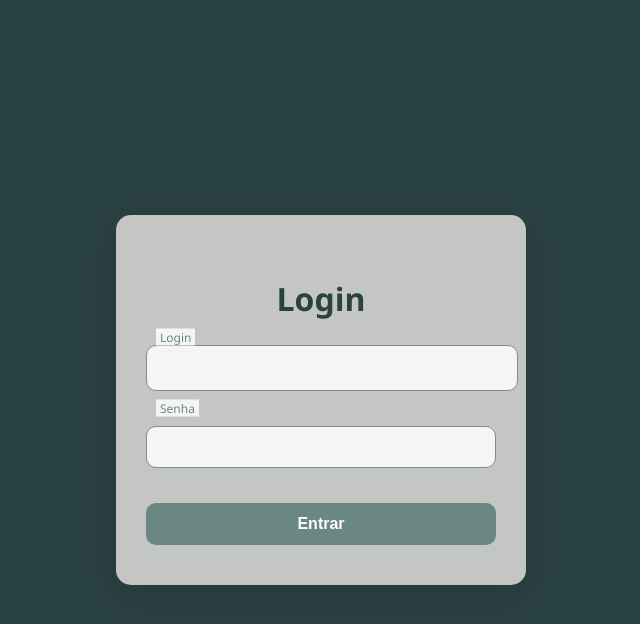
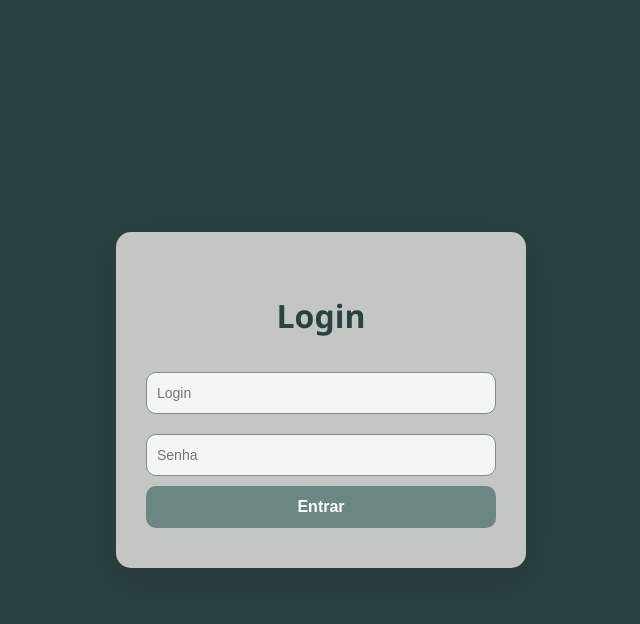
Before and after one commit to avmoonlight/aetherion-lab, a Flask app: page / in a window 1280 px wide. Shown: the top 624 px of the page, without its empty margins (319-959 px from the left). Run offline with Flask 3, Linux system fonts and the light colour scheme.

Commit message:
resolvendo a cagada

```diff
--- a/static/css/login.css
+++ b/static/css/login.css
@@ -66,47 +66,3 @@ ul {
     font-size: 14px;
     margin-bottom: 15px;
 }
-
-.input-group {
-    position: relative;
-    margin: 25px 0;
-}
-
-.input-group input {
-    width: 100%;
-    padding: 14px 10px 14px 10px;
-    border: 1px solid #7D8F8B;
-    border-radius: 10px;
-    background: #F5F5F5;
-    font-size: 14px;
-    color: #2B4242;
-    transition: border-color 0.3s;
-}
-
-.input-group label {
-    position: absolute;
-    top: 50%;
-    left: 12px;
-    color: #2B4242;
-    font-size: 14px;
-    pointer-events: none;
-    transform: translateY(-50%);
-    transition: all 0.3s ease;
-    background: #F5F5F5;
-    padding: 0 4px;
-}
-
-/* Quando o input está focado OU tem conteúdo */
-.input-group input:focus + label,
-.input-group input:not(:placeholder-shown) + label {
-    top: -8px;
-    left: 10px;
-    font-size: 12px;
-    color: #6B8784;
-}
-
-/* Estilo para foco */
-.input-group input:focus {
-    border-color: #6B8784;
-    outline: none;
-}
--- a/templates/login.html
+++ b/templates/login.html
@@ -19,20 +19,11 @@
           {% endif %}
         {% endwith %}
 
-        <form method="post">
-    <div class="input-group">
-        <input type="text" name="login" id="login" required>
-        <label for="login">Login</label>
-    </div>
-
-    <div class="input-group">
-        <input type="password" name="senha" id="senha" required>
-        <label for="senha">Senha</label>
-    </div>
-
-    <button type="submit">Entrar</button>
-</form>
-
+        <form method="POST">
+            <input type="login" name="login" placeholder="Login" required>
+            <input type="password" name="senha" placeholder="Senha" required>
+            <button type="submit">Entrar</button>
+        </form>
     </div>
 </body>
 </html>
```
